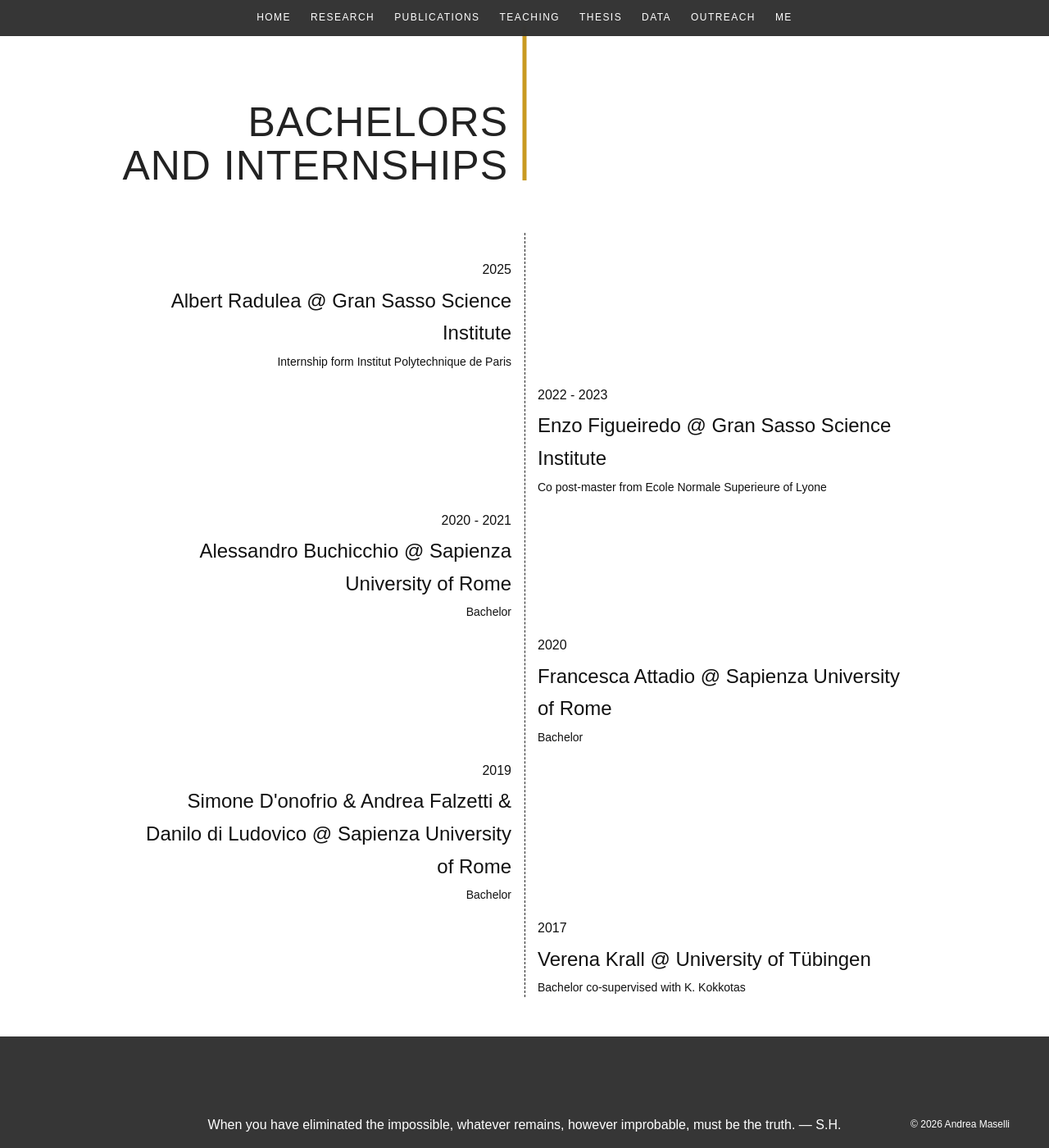
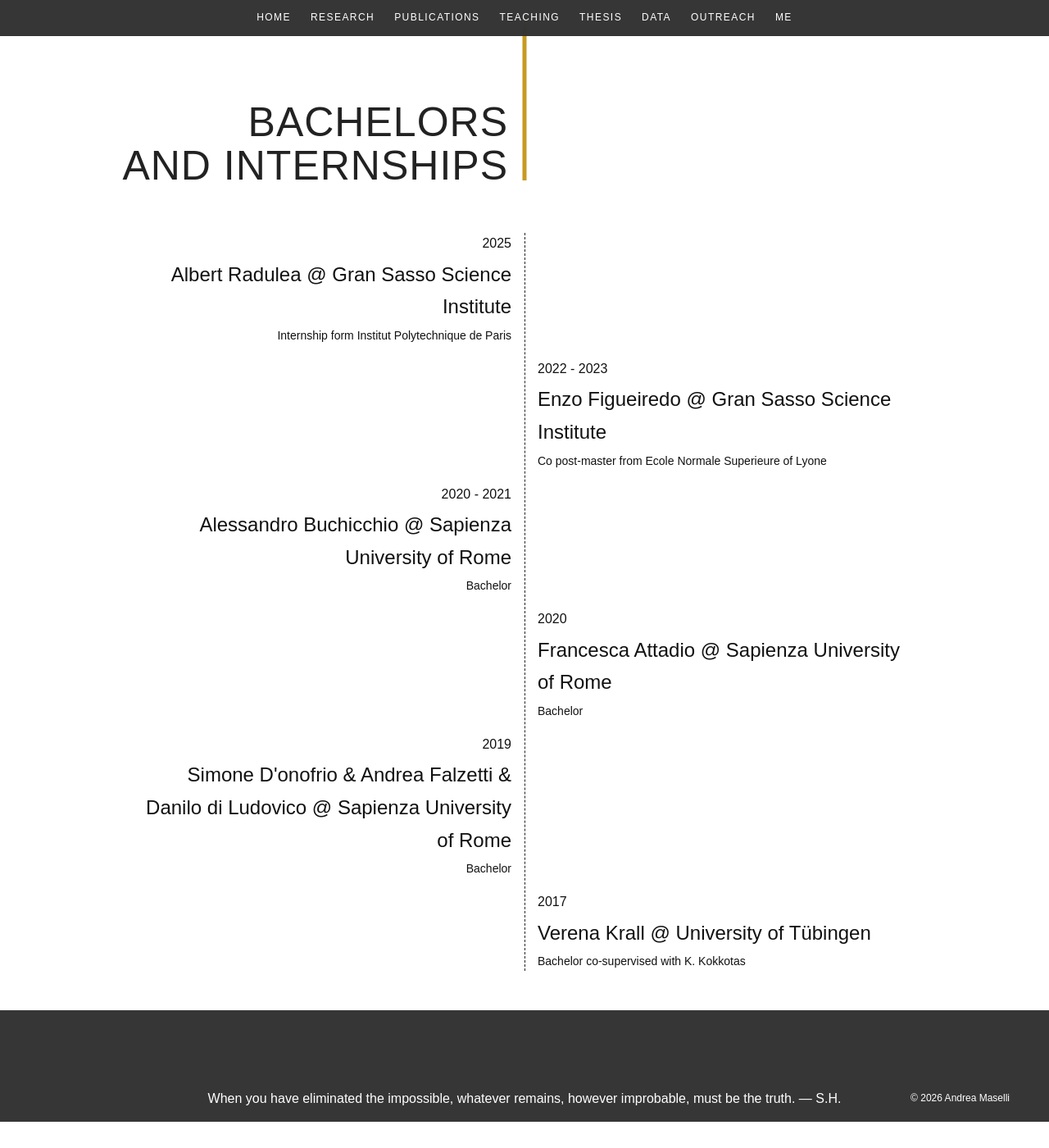
Before and after one commit to masellia/andreamaselli.github.io, a Jekyll site: the page built from pages/thesis.md, in a window 1280 px wide and 1400 px high, scrolled down 5674 px. Shown: the whole window at 82% size. Built offline with Jekyll 4.4.1, drawn with Linux system fonts in a browser that asks for light colours; some web fonts are replaced; after the commit the page ends 7042 px from its top, so only the background shows below that.

Commit message:
thesis page

```diff
--- a/assets/css/main.css
+++ b/assets/css/main.css
@@ -792,6 +792,10 @@ body {
 }
 
 .bachelor-timeline {
+
+  margin-top: 0;
   margin-bottom: 0;
+  padding-top: 0;
   padding-bottom: 0;
+
 }
```
